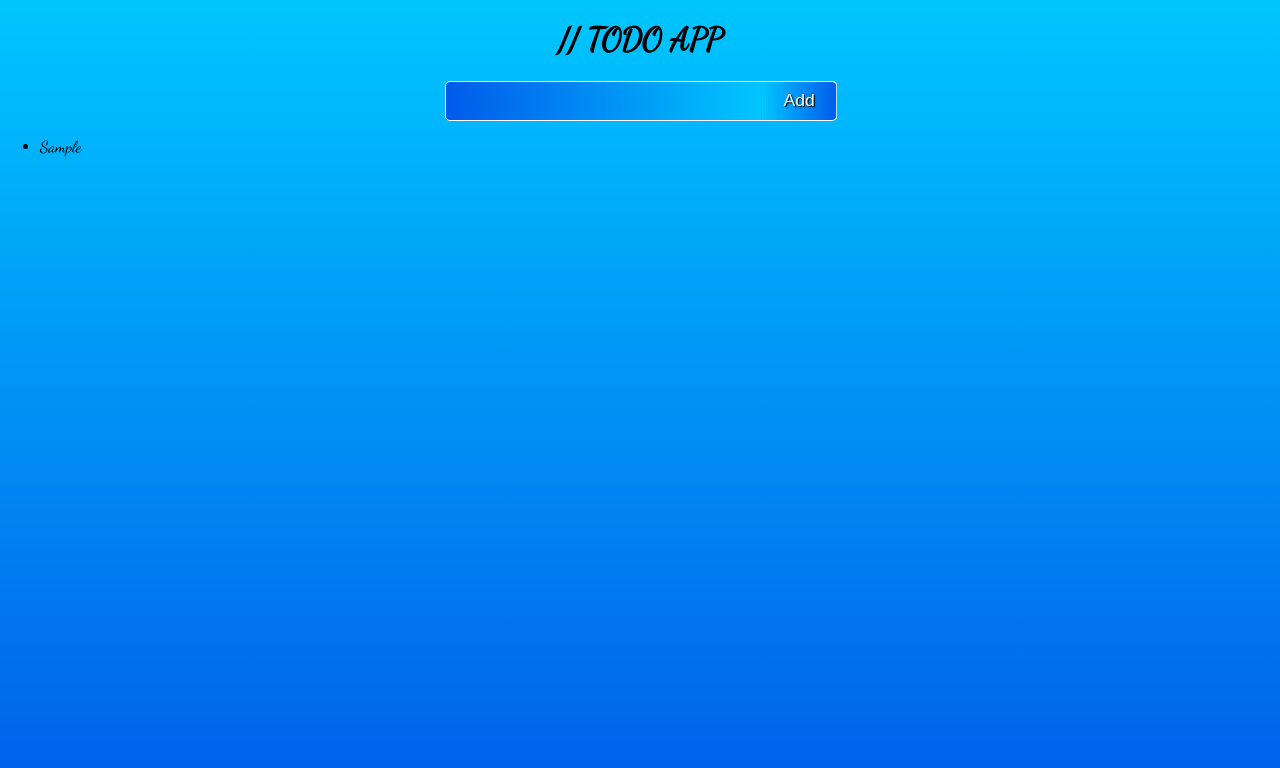
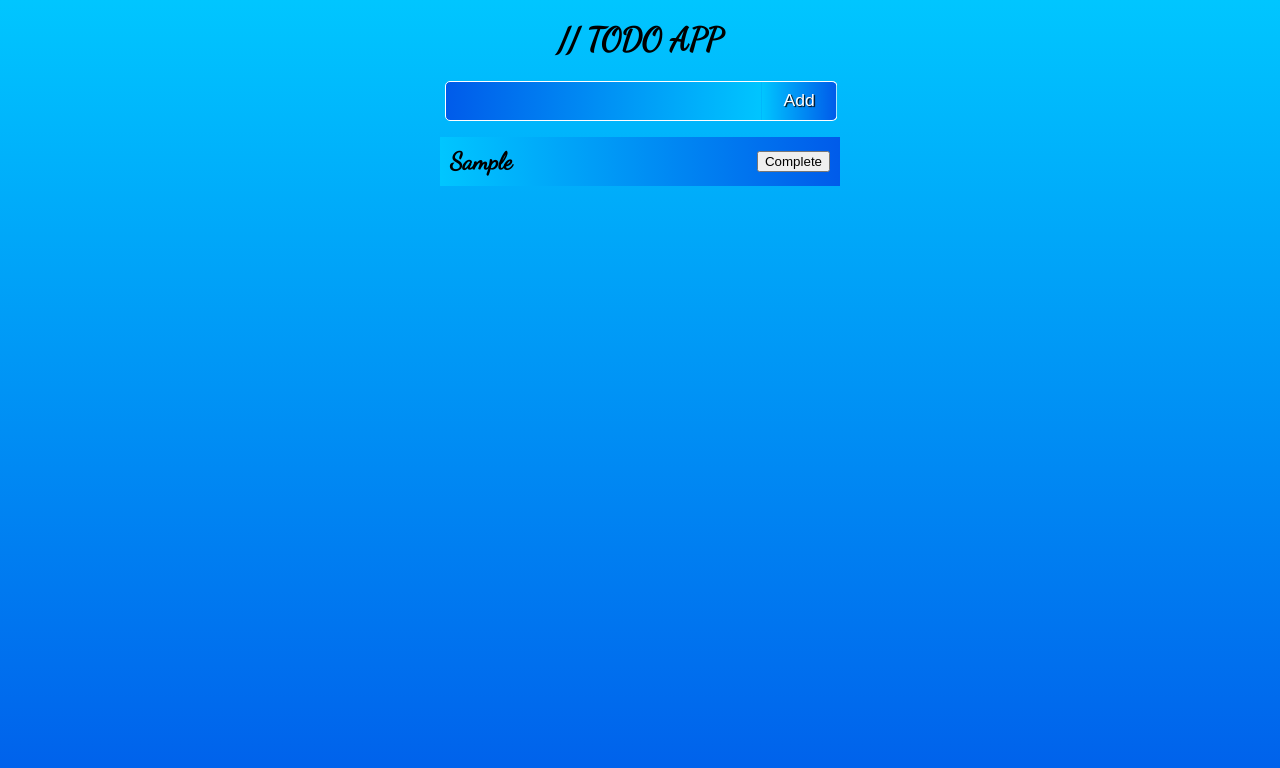
Before and after one commit to aliataf/react-todo-app, a React (Create React App) app: page / in a window 1280 px wide. Both pictures are taken after typing "Sample" into the empty fields and a click on the button "Add". Shown: the top 768 px of the page. Built offline with nearby package versions, Linux system fonts and the light colour scheme.

Commit message:
feat: add TodoItem

```diff
--- a/src/components/TodoHeader/TodoHeader.tsx
+++ b/src/components/TodoHeader/TodoHeader.tsx
@@ -1,4 +1,4 @@
-import React, { useRef } from 'react';
+import React, { KeyboardEvent, useRef } from 'react';
 import './TodoHeader.css';
 
 type TodoHeaderProps = {
@@ -9,17 +9,24 @@ function TodoHeader({ add }: TodoHeaderProps) {
 	const inputEl = useRef(document.createElement('input'));
 
 	function onButtonClick() {
-		console.log('onButtonClick');
-		const title = inputEl.current.value;
-		add(title);
-		inputEl.current.value = '';
-		inputEl.current.focus();
+		if (inputEl.current.value !== '') {
+			const title = inputEl.current.value;
+			add(title);
+			inputEl.current.value = '';
+			inputEl.current.focus();
+		}
+	}
+
+	function onInputKeyUp(event: KeyboardEvent): void {
+		if (event.key === 'Enter') {
+			onButtonClick();
+		}
 	}
 
 	return (
 		<div>
 			<div className="todo-list-header">
-				<input type="text" className="todo-input" ref={inputEl} />
+				<input type="text" className="todo-input" ref={inputEl} onKeyUp={onInputKeyUp} />
 				<button className="add-btn" onClick={onButtonClick}>
 					Add
 				</button>
--- /dev/null
+++ b/src/components/TodoItem/TodoItem.css
@@ -0,0 +1,14 @@
+.todo-item {
+	width: 400px;
+	display: flex;
+	justify-content: space-between;
+	align-items: center;
+	padding: 10px;
+	background: linear-gradient(to right, #00c6ff 0%, #005bea 100%);
+	font-weight: bold;
+	font-size: x-large;
+}
+
+.line-through {
+	text-decoration: line-through;
+}
--- /dev/null
+++ b/src/components/TodoItem/TodoItem.tsx
@@ -0,0 +1,19 @@
+import React from 'react';
+import { TodoItemType } from '../../types';
+import './TodoItem.css';
+
+type TodoItemProps = {
+	info: TodoItemType;
+	onComplete: (id: number) => void;
+};
+
+function TodoItem({ info, onComplete }: TodoItemProps) {
+	return (
+		<div className="todo-item">
+			<li className={info.isCompleted ? 'line-through' : ''}>{info.title}</li>
+			<button onClick={() => onComplete(info.id)}>Complete</button>
+		</div>
+	);
+}
+
+export default TodoItem;
--- a/src/components/TodoList/TodoList.css
+++ b/src/components/TodoList/TodoList.css
@@ -38,3 +38,11 @@
 .add-btn:focus {
 	outline: none;
 }
+
+.todo-items {
+	display: flex;
+	justify-content: center;
+	align-items: center;
+	list-style: none;
+	padding: 0;
+}
--- a/src/components/TodoList/TodoList.tsx
+++ b/src/components/TodoList/TodoList.tsx
@@ -1,18 +1,19 @@
 import React, { useState } from 'react';
 import './TodoList.css';
 import TodoHeader from '../TodoHeader/TodoHeader';
-import type { TodoItem } from '../../types';
+import TodoItem from '../TodoItem/TodoItem';
+import type { TodoItemType } from '../../types';
 
 function TodoList() {
-	const [todos, setTodos] = useState<TodoItem[]>([]);
+	const [todos, setTodos] = useState<TodoItemType[]>([]);
 	const [lastTodoId, setLastTodoId] = useState(0);
 
-	function addTodo(todo: TodoItem) {
+	function addTodo(todo: TodoItemType) {
 		setTodos([...todos, todo]);
 	}
 
 	function createTodoItem(title: string) {
-		const todo: TodoItem = {
+		const todo: TodoItemType = {
 			id: lastTodoId + 1,
 			title,
 			isCompleted: false,
@@ -22,13 +23,21 @@ function TodoList() {
 		return todo;
 	}
 
+	function completeTodo(id: number) {
+		const todo = todos.find((todo) => todo.id === id);
+		if (todo) {
+			todo.isCompleted = !todo.isCompleted;
+			setTodos([...todos]);
+		}
+	}
+
 	return (
 		<div>
 			<TodoHeader add={(title: string) => addTodo(createTodoItem(title))} />
 			<div>
-				<ul>
+				<ul className="todo-items">
 					{todos.map((todo) => (
-						<li key={todo.id}>{todo.title}</li>
+						<TodoItem key={todo.id} info={todo} onComplete={completeTodo} />
 					))}
 				</ul>
 			</div>
--- a/src/types/index.ts
+++ b/src/types/index.ts
@@ -1,4 +1,4 @@
-export type TodoItem = {
+export type TodoItemType = {
 	id: number;
 	title: string;
 	isCompleted: boolean;
```
